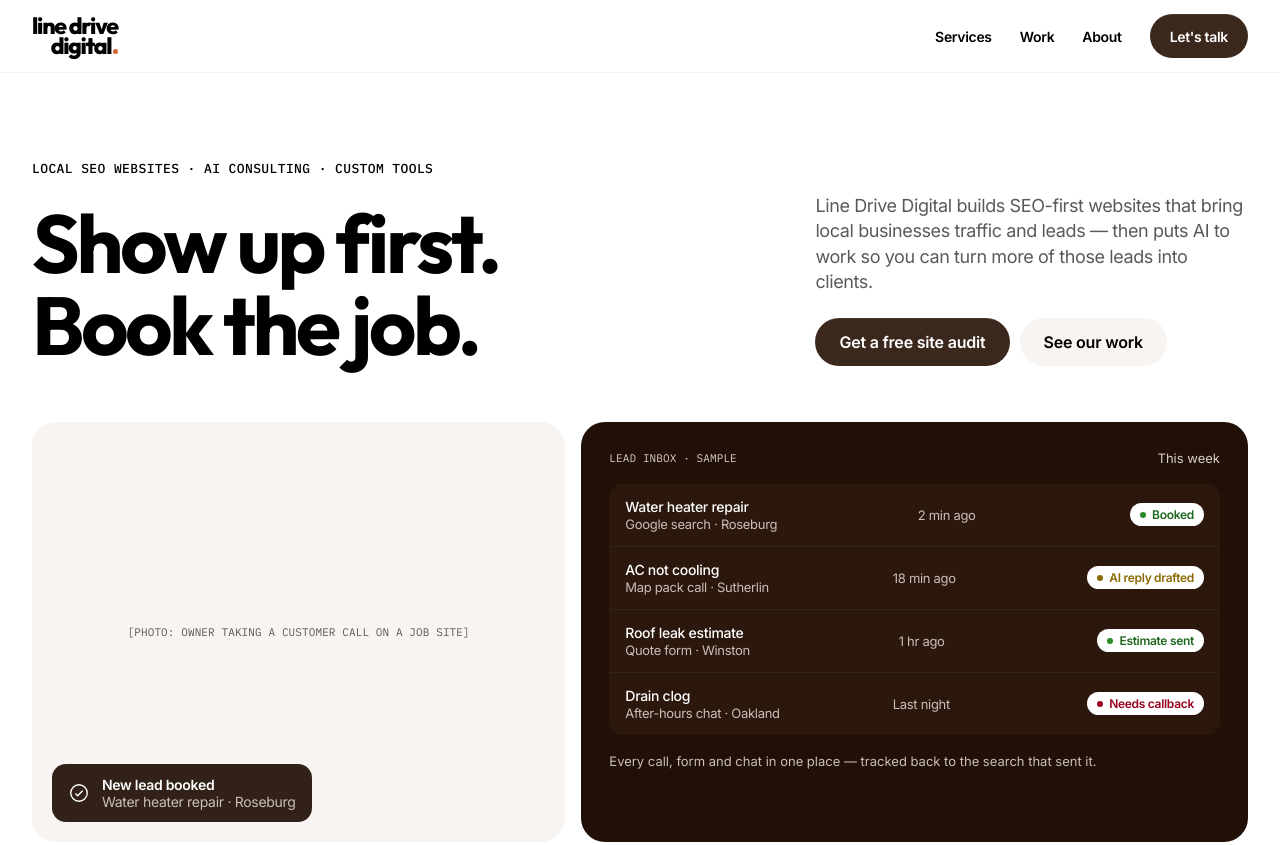
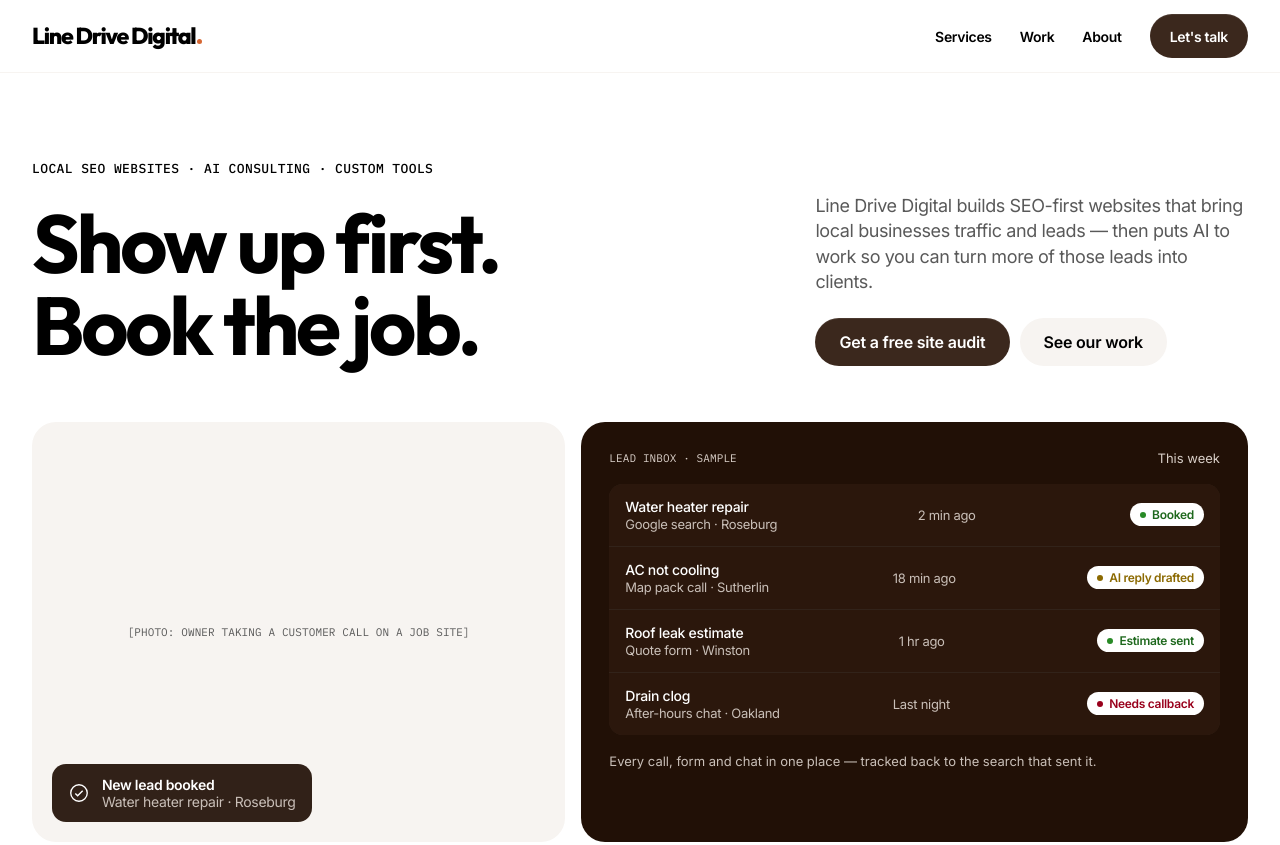
Before and after one commit to jeremycaldwell/line-drive-digital, an Eleventy site: page src/index.html in a window 1280 px wide. Shown: the top 845 px of the page. Built offline with nearby package versions, Linux system fonts and the light colour scheme; Eleventy itself is replaced by a stand-in of ours; files that its build step writes are made by us from their sources; a web font is replaced by a local one.

Commit message:
Set logo on one line as "Line Drive Digital"
Replace the stacked lowercase "line drive / digital" wordmark with a
single title-case line in one text run, so every word shares the same
font, size and weight.

```diff
--- a/src/_includes/layout.html
+++ b/src/_includes/layout.html
@@ -44,8 +44,7 @@
         <div class="wrap">
           <a href="/" rel="home" class="ldd-logo" aria-label="Line Drive Digital, home" style="font-size: 23px">
             <span class="wmk" aria-hidden="true">
-              <span>line drive</span>
-              <span>digital<span class="ball">{% if page.url == '/' %}<span class="fly"></span>{% endif %}</span></span>
+              Line Drive Digital<span class="ball">{% if page.url == '/' %}<span class="fly"></span>{% endif %}</span>
             </span>
           </a>
           <nav class="nav" aria-label="Main">
@@ -75,8 +74,7 @@
             <div style="display: flex; flex-direction: column; gap: 14px">
               <a href="/" class="ldd-logo" aria-label="Line Drive Digital, home" style="font-size: 36px">
                 <span class="wmk" aria-hidden="true">
-                  <span>line drive</span>
-                  <span>digital<span class="ball"></span></span>
+                  Line Drive Digital<span class="ball"></span>
                 </span>
               </a>
               <p style="margin: 0; font-size: 14px; line-height: 1.4; color: #595959; max-width: 300px">
--- a/src/css/theme/logo.css
+++ b/src/css/theme/logo.css
@@ -14,10 +14,7 @@
 }
 
 .wmk {
-  display: inline-flex;
-  flex-direction: column;
-  align-items: flex-end;
-  text-align: right;
+  display: inline-block;
   font-family: Outfit, sans-serif;
   font-weight: 800;
   letter-spacing: -0.055em;
```
